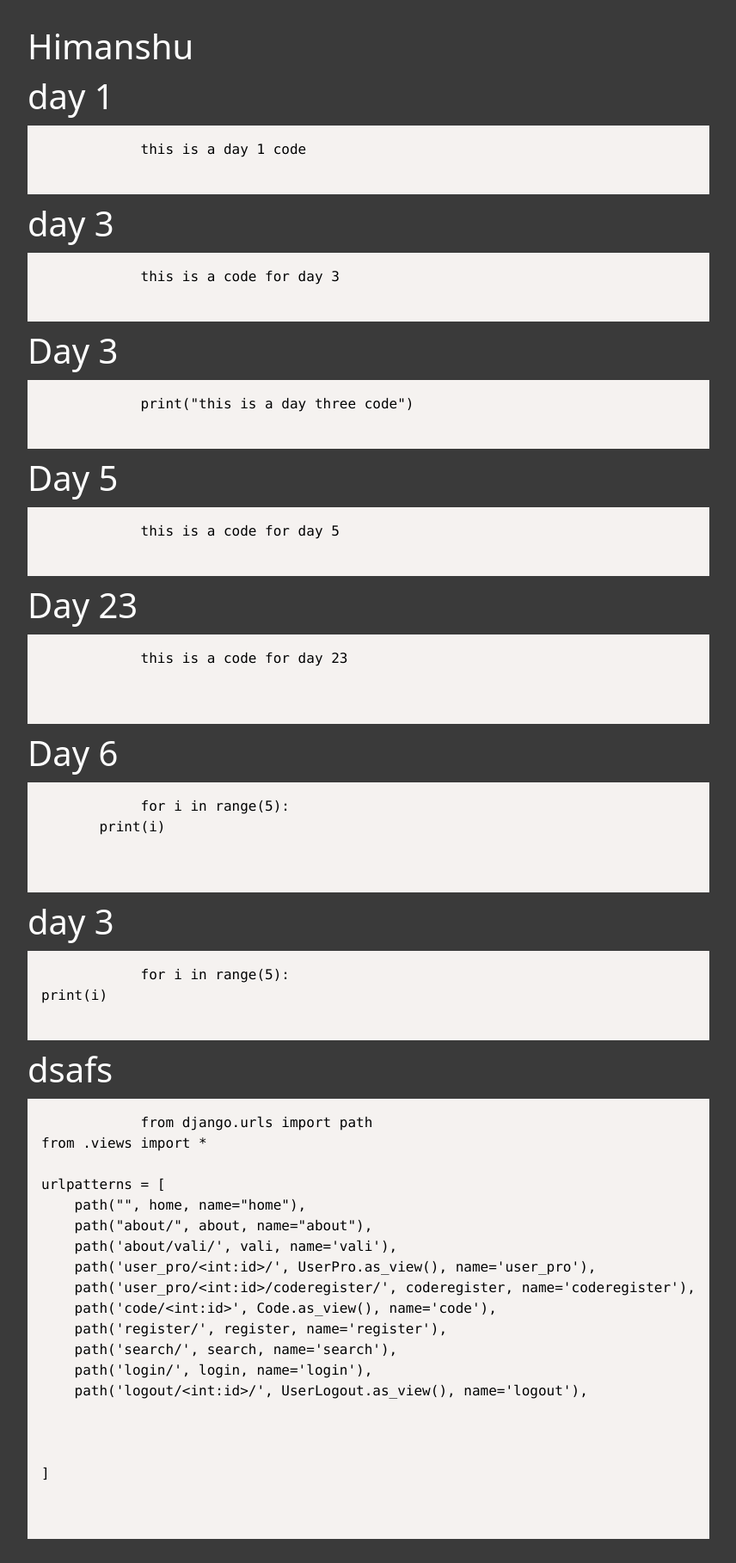
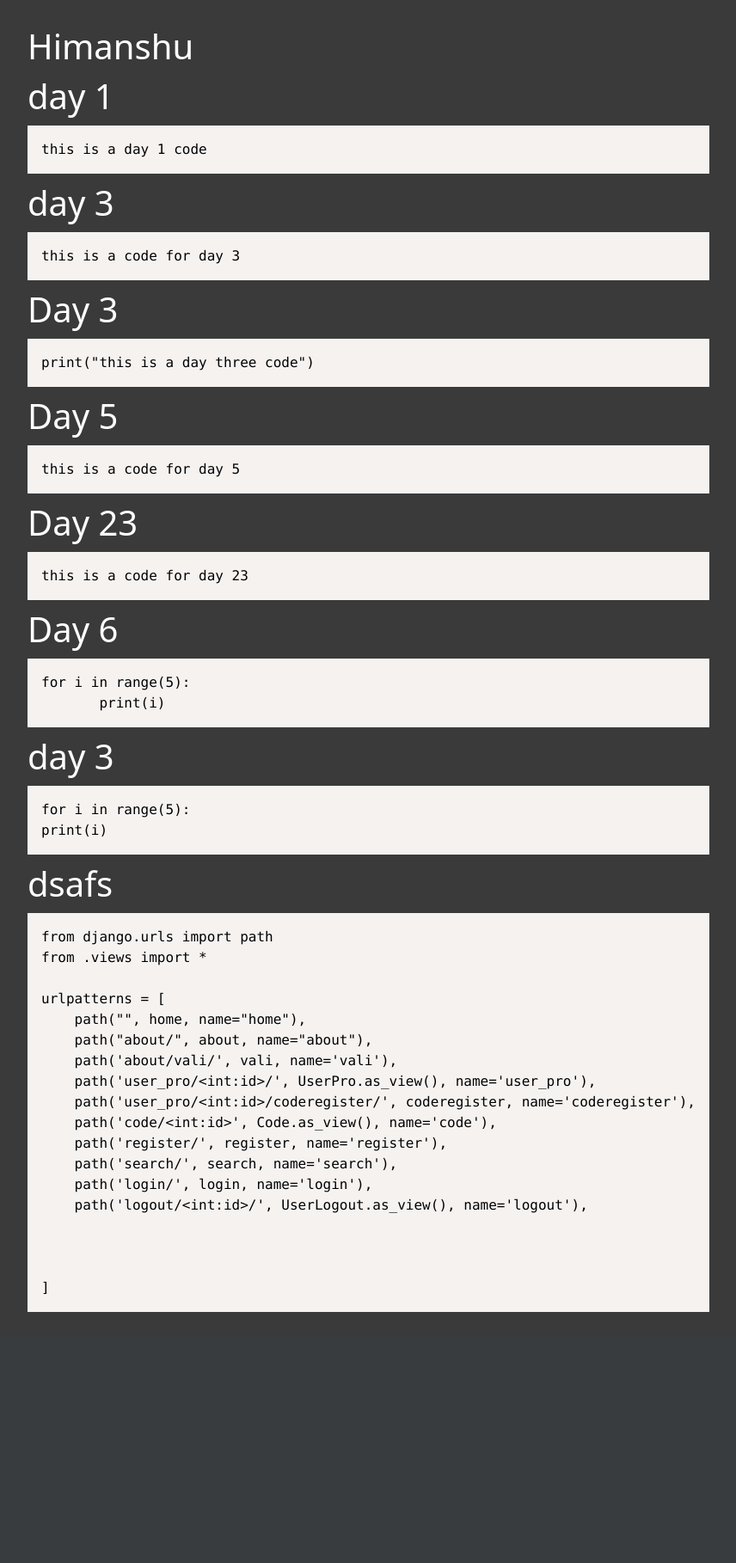
Before and after one commit to Himanshu3691/DSA_Project, a Django app: page /dsa/code/1 in a window 1280 px wide. Shown: the part 56-1874 px from the top of the page at 86% size, without its empty margins (220-1076 px from the left). After the commit the page ends 1582 px from the top, so only its background shows below. Run offline with Django 4.2, Linux system fonts and the light colour scheme; data comes from the database, SQL or seed files in the repository; both versions use the stored data as it was after the commit; some libraries are stand-ins or nearby versions.

Commit message:
some changes in the ui

```diff
--- a/dsa/template/user_code.html
+++ b/dsa/template/user_code.html
@@ -4,10 +4,11 @@
   {{ section.title }}
 {% endblock %}
 {% block content2 %}
-  <link rel="stylesheet" href="https://cdn.jsdelivr.net/npm/prismjs/themes/prism.css" />
-  <link rel="stylesheet" href="https://cdn.jsdelivr.net/npm/prismjs/themes/prism.css" />
+
   <link rel="stylesheet" href="{% static 'dsa-static/css/user_code.css' %}" />
-  <script defer src="https://cdn.jsdelivr.net/npm/prismjs/prism.js"></script>
+  <link href="https://cdnjs.cloudflare.com/ajax/libs/prism/1.24.1/themes/prism.min.css" rel="stylesheet" />
+  <script src="https://cdnjs.cloudflare.com/ajax/libs/prism/1.24.1/prism.min.js"></script>
+  <script src="https://cdnjs.cloudflare.com/ajax/libs/prism/1.24.1/components/prism-python.min.js"></script>
   <div class="main">
     <div class="container">
       <div class="users">
@@ -18,9 +19,11 @@
           {% comment %} <h1>{{ code.user_code.First }}</h1> {% endcomment %}
           {% comment %} <h1>{{ code.id }}</h1> {% endcomment %}
           <h1>{{ code.day }}</h1>
+          {% spaceless %}
           <pre class="language-python">
             <code>{{ code.code }}</code>
           </pre>
+          {% endspaceless %}
 
           {% comment %} <h1>{{ code.code }}</h1> {% endcomment %}
         {% endfor %}
```
Also changed, not shown: db.sqlite3.
